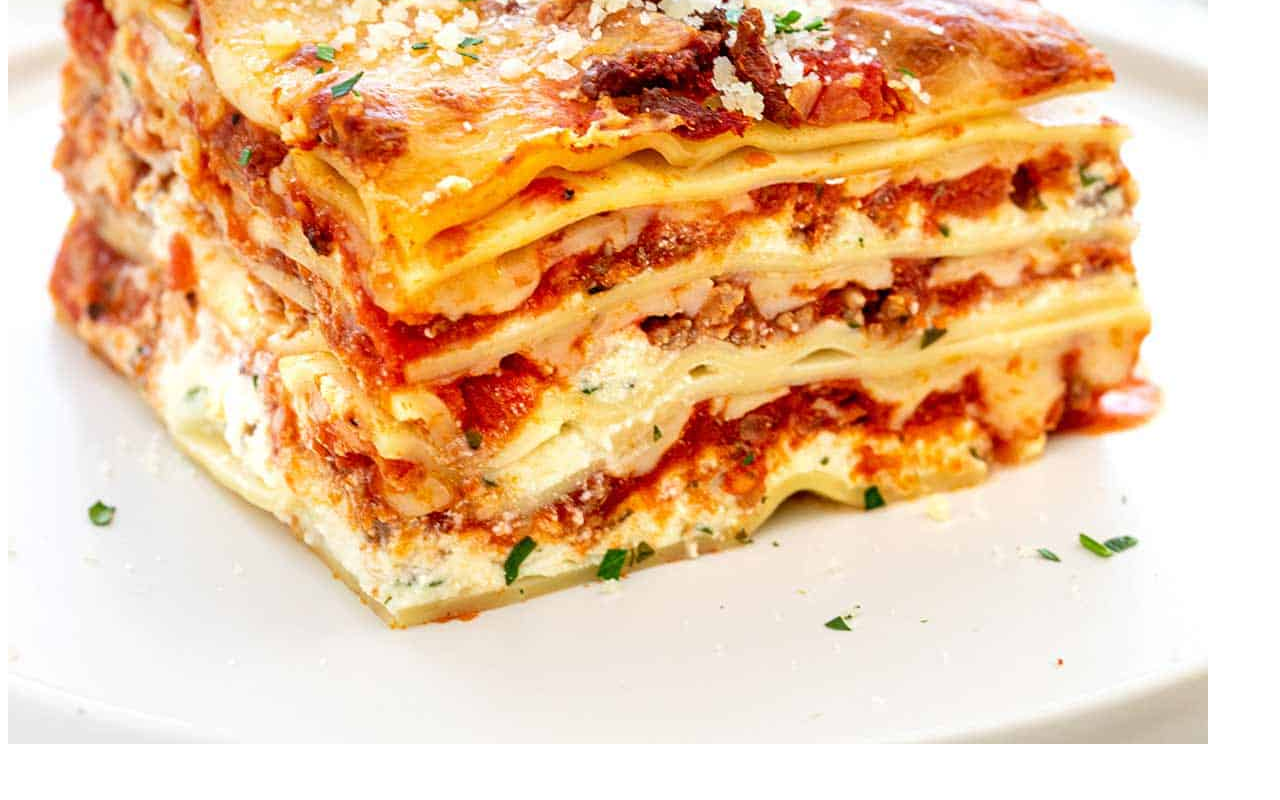
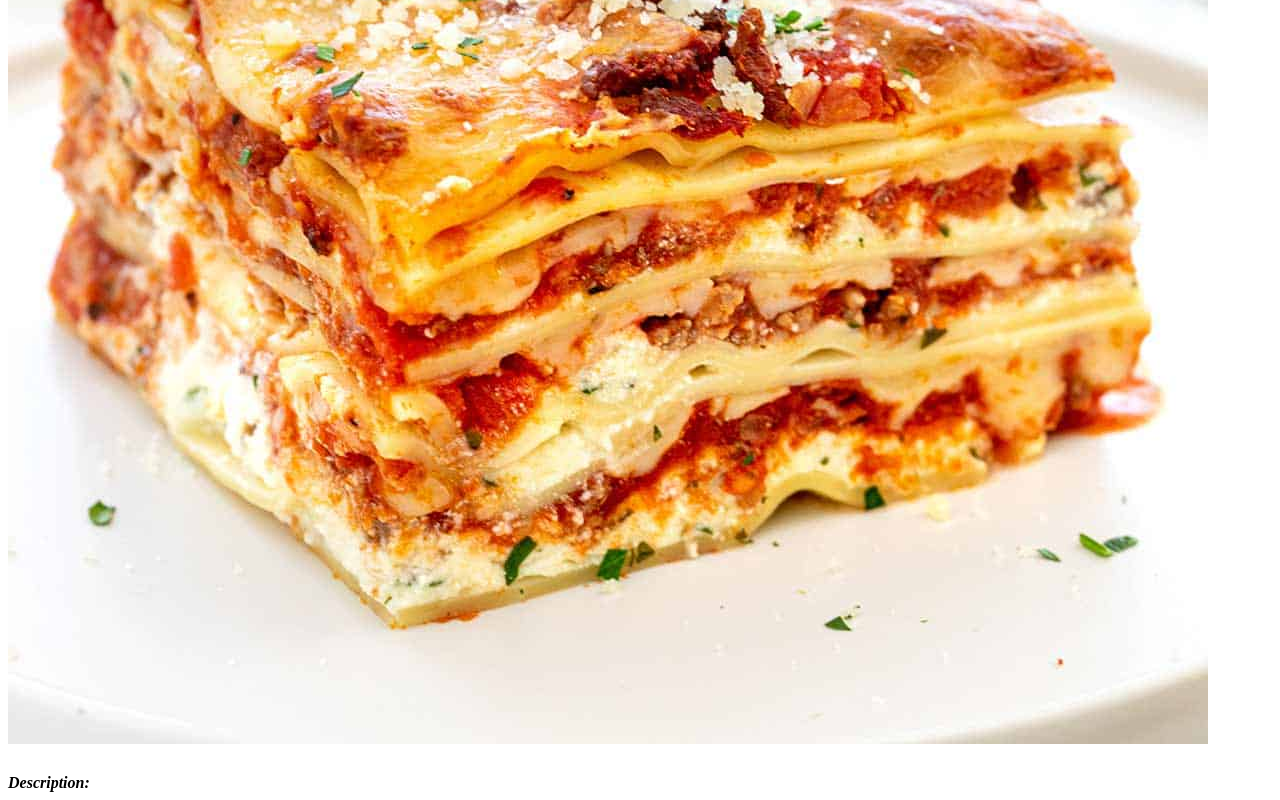
Before and after one commit to tnidhal/odin-recipes, a plain HTML site: page Recipes/lasagna.html in a window 1280 px wide. Shown: the part 514-1314 px from the top of the page. Before the commit the page ends 1288 px from the top, so only its background shows below. Drawn offline with Linux system fonts and the light colour scheme; files whose address does not match are found by name.

Commit message:
update lasagna recipe

```diff
--- a/Recipes/lasagna.html
+++ b/Recipes/lasagna.html
@@ -8,6 +8,8 @@
 </head>
 <body>
     <h1> Lasagna <img src="images/lasagna.jpg"> </h1>
+    <h> <strong><em> Description: </em></strong>
+    </h>
 
 </body>
 </html>
```
